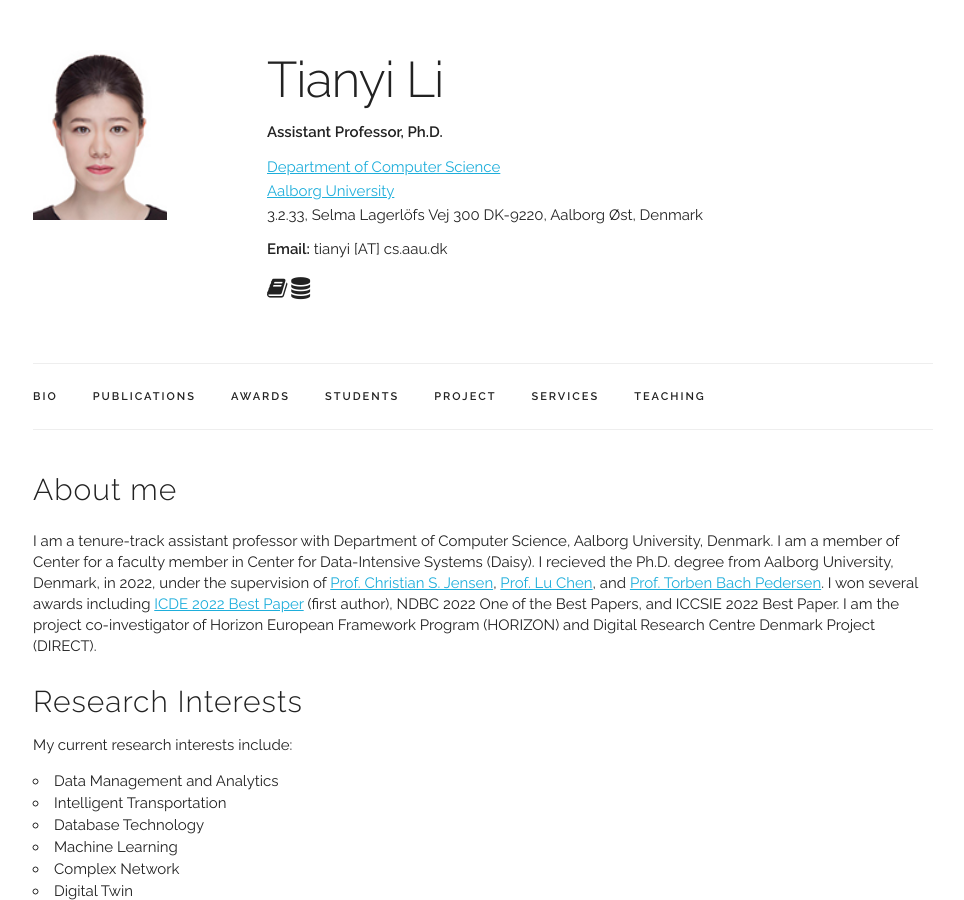
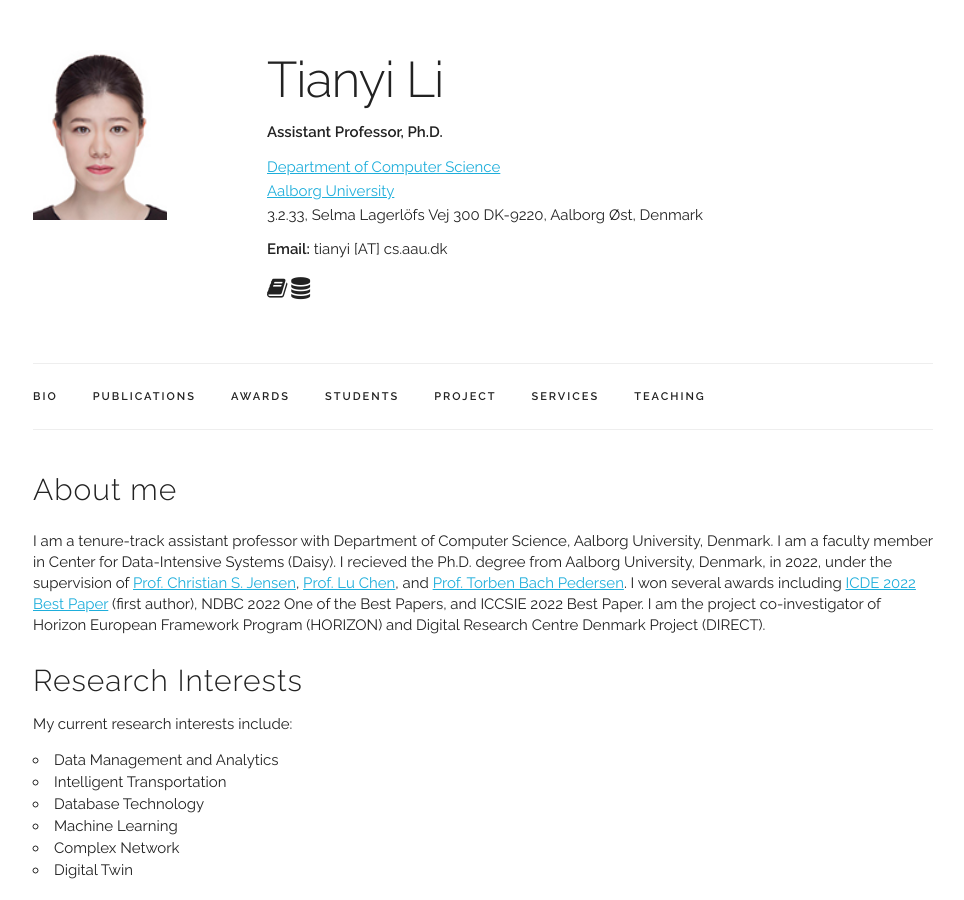
Before and after one commit to litianyi-cs-dkaau/litianyi-cs-dkaau.github.io, a Jekyll site: the page built from index.html, in a window 1280 px wide and 900 px high. Shown: the whole window, without its empty margins (157-1121 px from the left). Built offline with Jekyll 4.4.1, drawn with Linux system fonts in a browser that asks for light colours.

Commit message:
Update index.html

```diff
--- a/index.html
+++ b/index.html
@@ -11,7 +11,7 @@
 I won several awards including <a href="https://icde2022.ieeecomputer.my/best-papers/">ICDE 2022 Best Paper</a>, NDBC 2022 One of the Best Papers, and ICCSIE 2022 Best Paper.
 I have served on the Program Committees of top conferences including ICDE, KDD, AAAI, etc, and as a reviewer of prestigious journals including VLDBJ, TKDE, TNSE, etc.  </p> -->
   <p style="line-height:1.4">
-  I am a tenure-track assistant professor with Department of Computer Science, Aalborg University, Denmark. I am a member of Center for a faculty member in Center for Data-Intensive Systems (Daisy). I recieved the Ph.D. degree from Aalborg University, Denmark, in 2022, under the supervision of <a href="https://csj.cs.aau.dk" target="_blank">Prof. Christian S. Jensen</a>, <a href="https://person.zju.edu.cn/en/luchen" target="_blank">Prof. Lu Chen</a>, and <a href="https://homes.cs.aau.dk/~tbp/" target="_blank">Prof. Torben Bach Pedersen</a>. I won several awards including <a href="https://icde2022.ieeecomputer.my/best-papers/" target="_blank">ICDE 2022 Best Paper</a> (first author), NDBC 2022 One of the Best Papers, and ICCSIE 2022 Best Paper. I am the project co-investigator of Horizon European Framework Program (HORIZON) and Digital Research Centre Denmark Project (DIRECT).</p>
+  I am a tenure-track assistant professor with Department of Computer Science, Aalborg University, Denmark. I am a faculty member in Center for Data-Intensive Systems (Daisy). I recieved the Ph.D. degree from Aalborg University, Denmark, in 2022, under the supervision of <a href="https://csj.cs.aau.dk" target="_blank">Prof. Christian S. Jensen</a>, <a href="https://person.zju.edu.cn/en/luchen" target="_blank">Prof. Lu Chen</a>, and <a href="https://homes.cs.aau.dk/~tbp/" target="_blank">Prof. Torben Bach Pedersen</a>. I won several awards including <a href="https://icde2022.ieeecomputer.my/best-papers/" target="_blank">ICDE 2022 Best Paper</a> (first author), NDBC 2022 One of the Best Papers, and ICCSIE 2022 Best Paper. I am the project co-investigator of Horizon European Framework Program (HORIZON) and Digital Research Centre Denmark Project (DIRECT).</p>
 
   <h4>Research Interests</h4>
   <p style="line-height: 50%;">My current research interests include: </p>
```
